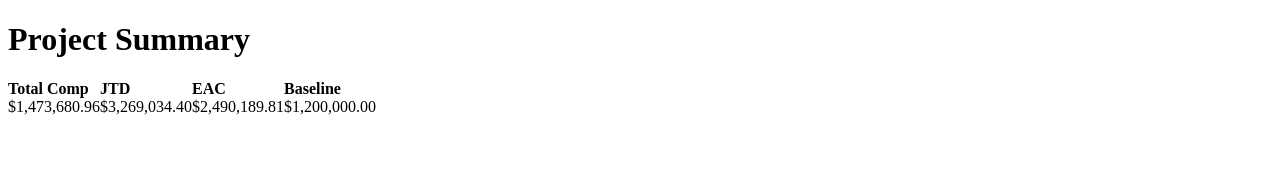
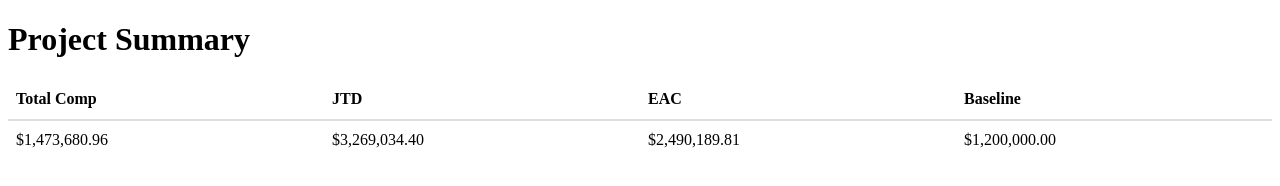
Before and after one commit to AllenBattles/fit-prototype-trello-powerup, a website: page src/html/index.html in a window 1280 px wide. Drawn offline with Linux system fonts and the light colour scheme.

Commit message:
table change

```diff
--- a/src/html/index.html
+++ b/src/html/index.html
@@ -72,7 +72,7 @@
 <body>
 
        <h1>Project Summary</h1>
-    <table>
+    <table class="table">
         <thead>
             <tr>
                 <th>
@@ -107,7 +107,7 @@
         </tbody>
     </table>
 
-    <script src="https://p.trellocdn.com/power-up.min.js"></script>
-    <!-- <script src="./js/connector.js"></script> -->
+    <!--<script src="https://p.trellocdn.com/power-up.min.js"></script>
+     <script src="./js/connector.js"></script> -->
 </body>
 </html>
```
